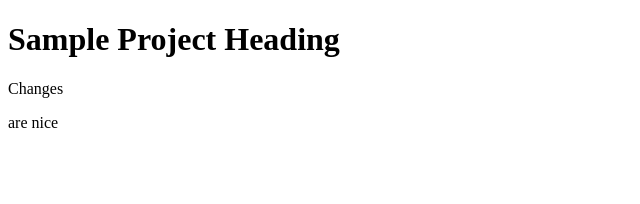
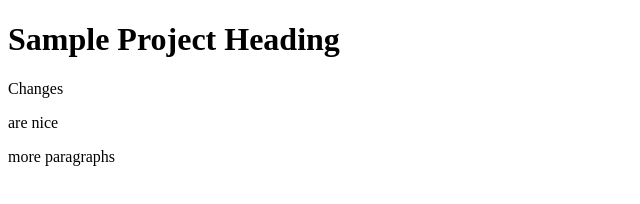
Before and after one commit to mmurgia/sample-project, a plain HTML site: page index.html in a window 1280 px wide. Shown: the whole page, without its empty margins (0-640 px from the left). Drawn offline with Linux system fonts and the light colour scheme.

Commit message:
added another pargraph

```diff
--- a/index.html
+++ b/index.html
@@ -10,6 +10,7 @@
   <h1>Sample Project Heading</h1>
   <p>Changes</p>
   <p>are nice</p>
+  <p>more paragraphs</p>
 
 </body>
 </html>
```
